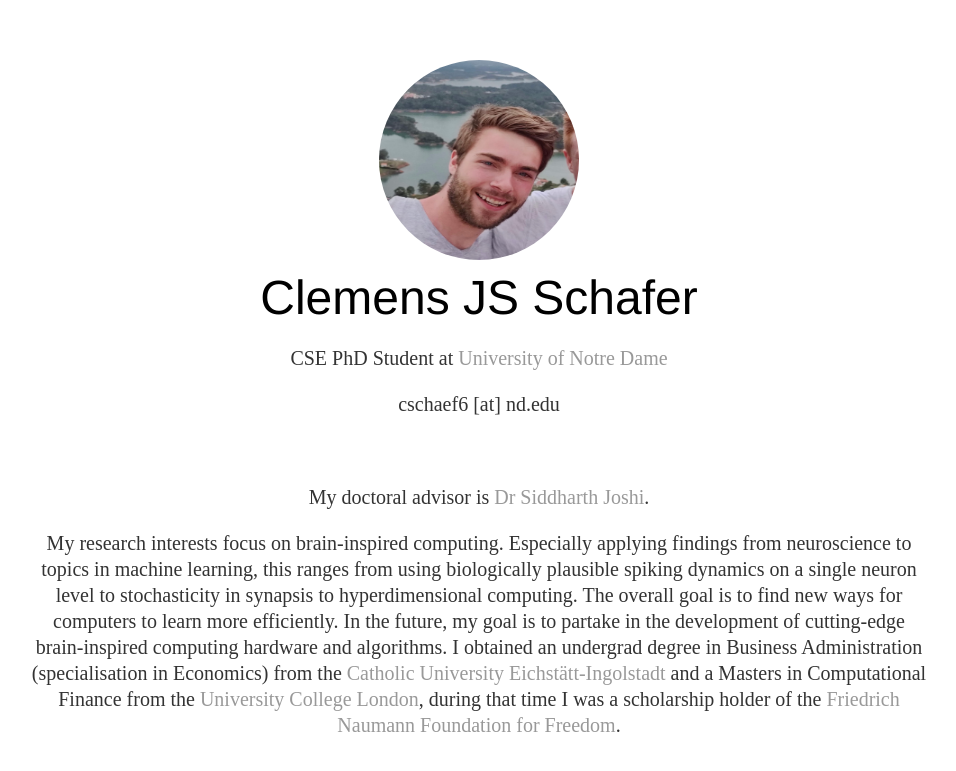
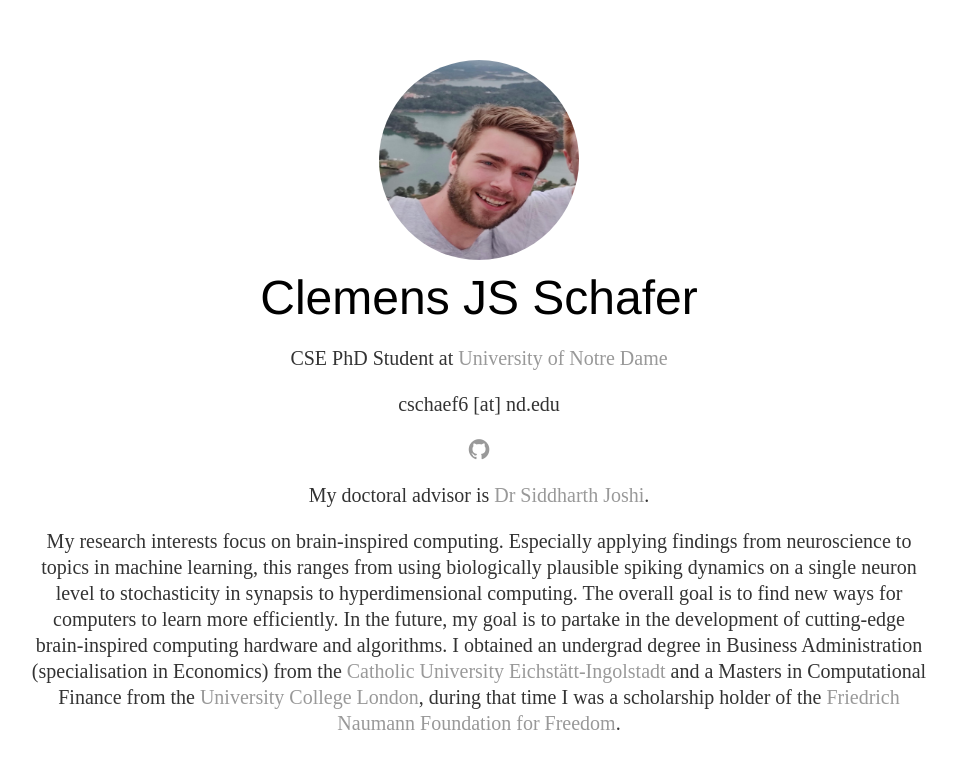
Before and after one commit to clee1994/clee1994.github.io, a Jekyll site: the page built from index.html, in a window 1280 px wide. Shown: the top 771 px of the page, without its empty margins (161-1117 px from the left). Built offline with Jekyll 4.4.1, drawn with Linux system fonts in a browser that asks for light colours.

Commit message:
github symbol

```diff
--- a/_layouts/default.html
+++ b/_layouts/default.html
@@ -6,6 +6,7 @@
 			<title>{{ page.title }}</title>
 			<!-- link to main stylesheet -->
 			<link rel="stylesheet" type="text/css" href="/css/main.css">
+			<link rel="stylesheet" href="https://cdnjs.cloudflare.com/ajax/libs/font-awesome/4.7.0/css/font-awesome.min.css">
 		</head>
 		<body>
 			<!--<nav>
--- a/index.html
+++ b/index.html
@@ -8,7 +8,7 @@
 <div class="hC">Clemens JS Schafer</div>
 <p>CSE PhD Student at <a href="https://www.nd.edu/">University of Notre Dame</a></p>
 <p>cschaef6 [at] nd.edu</p>
-<a href="https://github.com/clee1994"><i style="font-size:24px" class="fa">&#xf09b;</i></a>
+<a href="https://github.com/clee1994"><i class="fa fa-github" style="font-size:24px"></i></a>
 
 <p>My doctoral advisor is <a href="https://siddharth-joshi.com/">Dr Siddharth Joshi</a>.</p>
 
```
